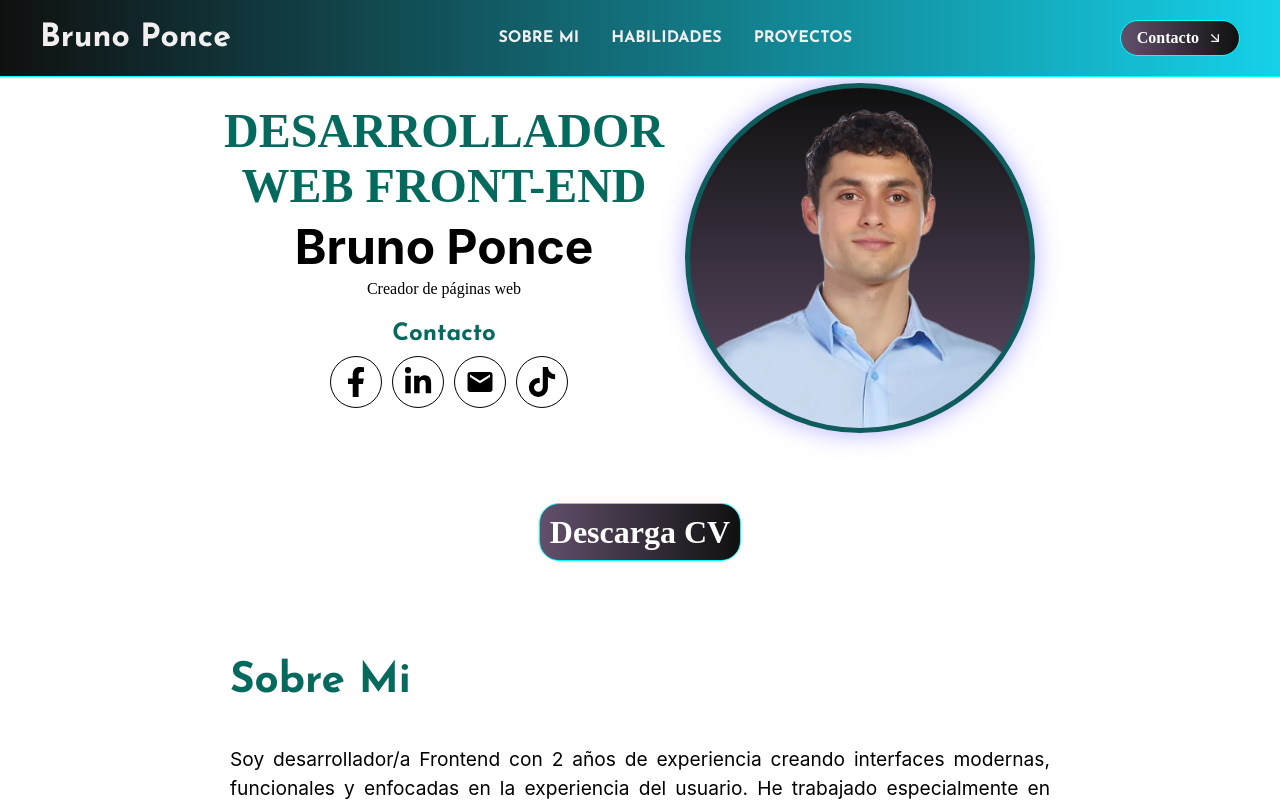
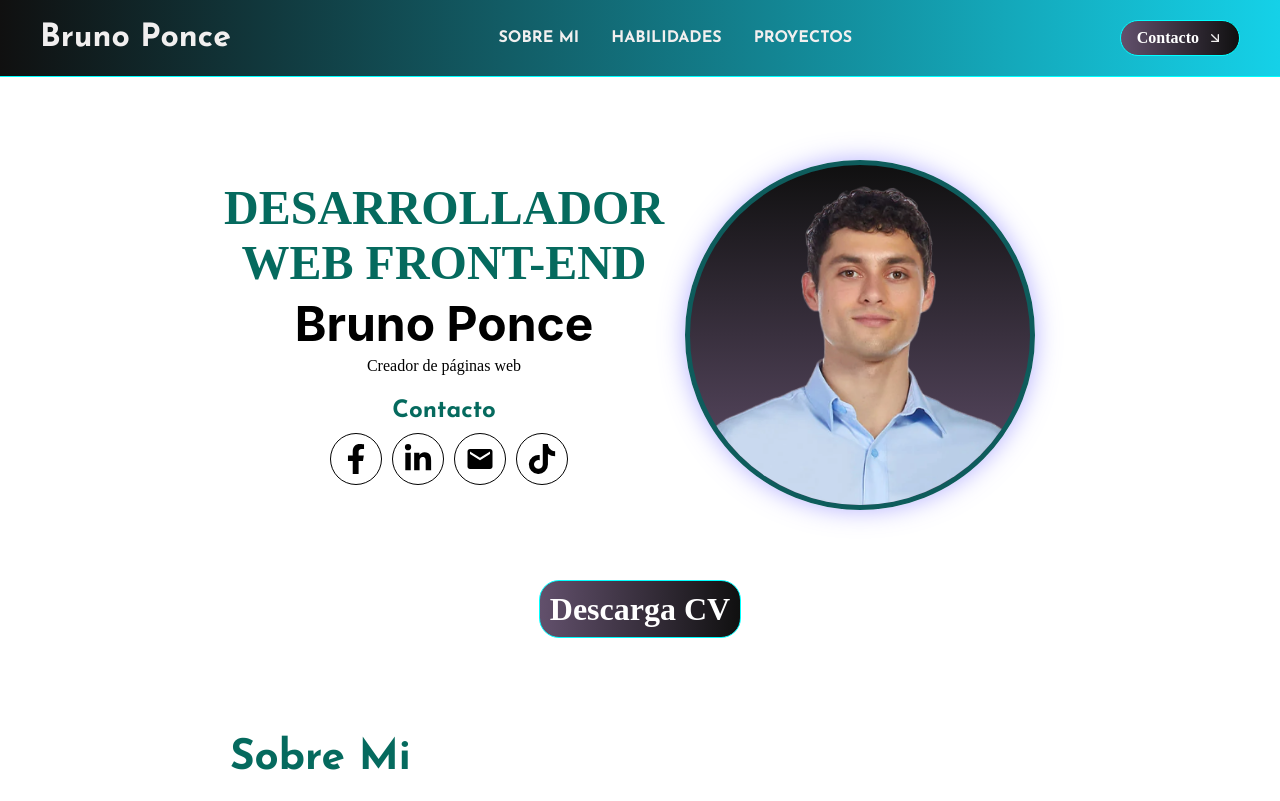
Before and after one commit to elmejorbruno/portafolio-web-bruno-ponce, a React (Vite) app: page / in a window 1280 px wide. Shown: the top 801 px of the page. Built offline with nearby package versions, Linux system fonts and the light colour scheme; a web font is replaced by a local one.

Commit message:
Se agrego a la data array los id para generar link en el menu y se agrego la etiqueta header para sintaxis  en los archivos /NavbarLinks.jsx /NavbarMain.jsx

```diff
--- a/src/components/navbar/NavbarLinks.jsx
+++ b/src/components/navbar/NavbarLinks.jsx
@@ -3,15 +3,18 @@ import styled from "styled-components"
 
 const Links = [
   {
+    id: "AboutMe",
     link: "#About Me",
     section: 'Sobre mi'
   },
   {
+    id: "Skills",
    link: "#Skills",
    section: 'Habilidades'
   },
 
   {
+    id: "Projects",
     link: "#Projects",
     section: 'Proyectos'
   },
@@ -25,7 +28,7 @@ const NavbarLinks = ({menuMobile}) => {
     <LinkUl menuMobile={menuMobile}>
       {Links.map((itemLink, index) => (
         <LinkLi key={index}>
-          <Enlace to={itemLink.link} smooth={true} duration={500}>
+          <Enlace to={itemLink.id} smooth={true} duration={500}>
             {itemLink.section}
           </Enlace>
         </LinkLi>
--- a/src/components/navbar/NavbarMain.jsx
+++ b/src/components/navbar/NavbarMain.jsx
@@ -28,6 +28,7 @@ const NavbarMain = () => {
     };
   }, []);
   return (
+    <HeaderWrapper>
       <ContainerNav>
         <NavWrapper>
           <NavbarLogin />
@@ -46,22 +47,27 @@ const NavbarMain = () => {
           </ButtoMenu>
         </ContenIconMenu>
       </ContainerNav>
+    </HeaderWrapper>
   );
 };
 
 export default NavbarMain;
 
+const  HeaderWrapper = styled.header`
+  width: 100%;
+  position: sticky;
+  top: 0;
+z-index: 100;
+`;
 const ContainerNav = styled.nav`
-  width: 100%;
-  position: fixed;
-  top: 0;
+
   gap: 4px;
-  z-index: 100;
    background: linear-gradient(
     to left,
     ${({ theme }) => theme.colors.cyan},
     ${({ theme }) => theme.colors.black}
   );
+
   @media screen and (max-width: 824px) {
     display: flex;
     justify-content: space-between;
```
Lines whose indentation alone changed are shown as unchanged.
